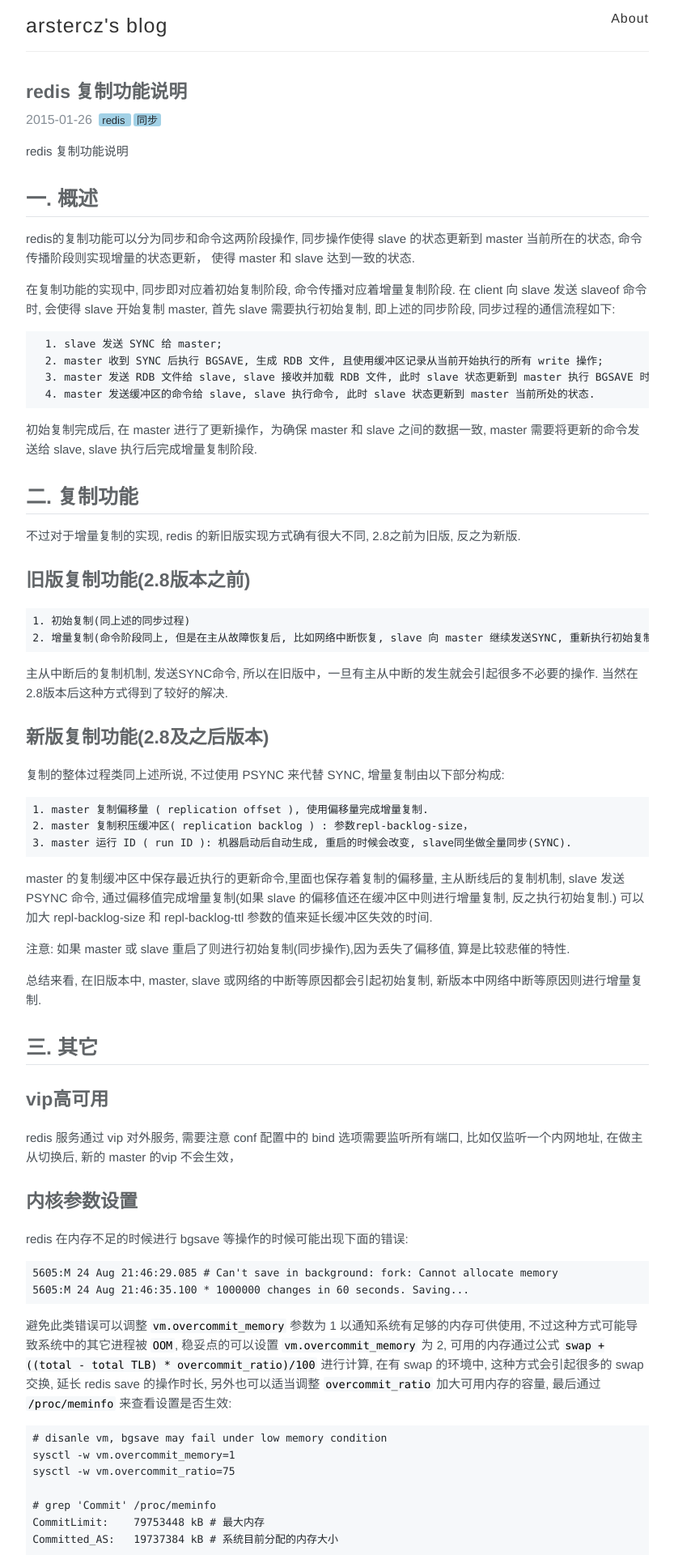
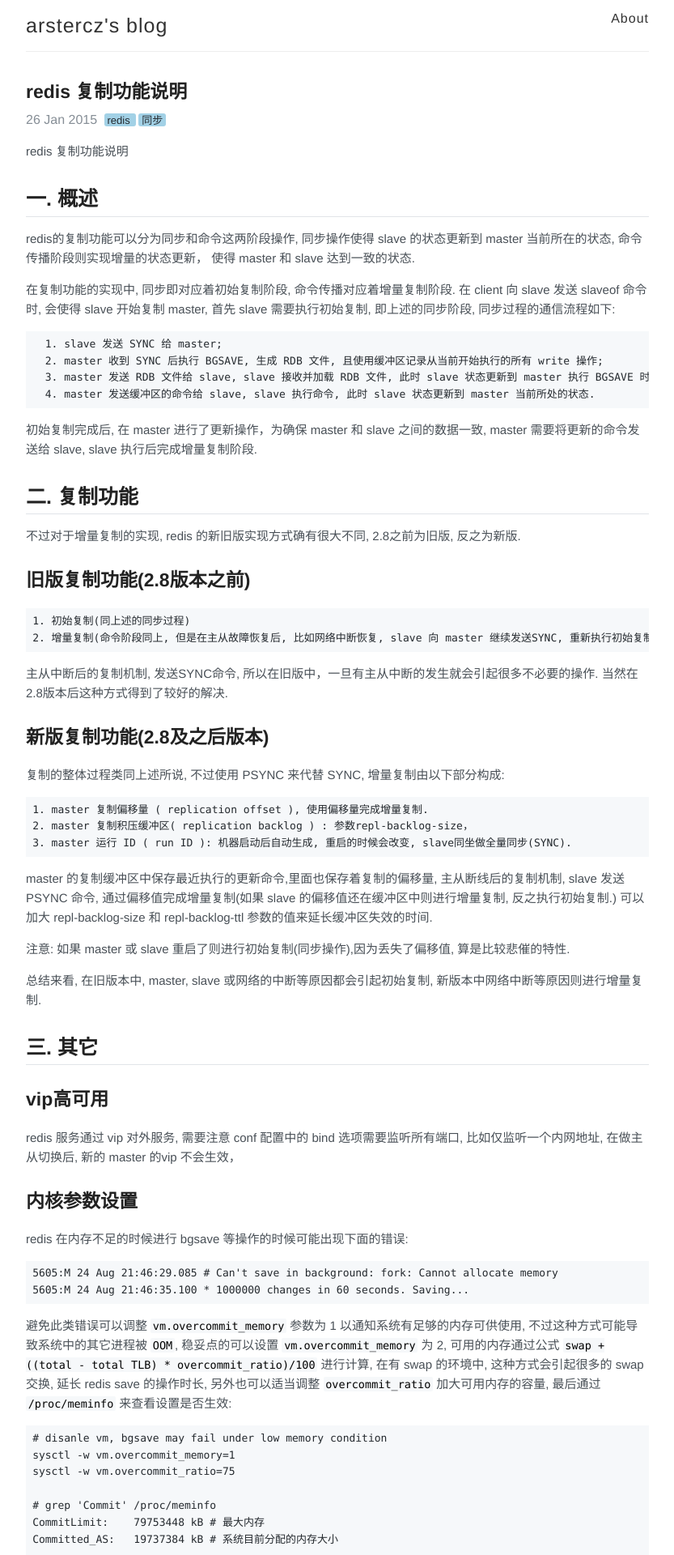
Before and after one commit to arstercz/arstercz.github.io, a Jekyll site: the page built from _posts/2015-01-26-redis-%e5%a4%8d%e5%88%b6%e5%8a%9f%e8%83%bd%e8%af%b4%e6%98%8e.md, in a window 1280 px wide. Shown: the top 1920 px of the page at 81% size, without its empty margins (223-1056 px from the left). Built offline with Jekyll 4.4.1, drawn with Linux system fonts in a browser that asks for light colours; comment, search, counter and statistics services are not loaded.

Commit message:
change post date format

```diff
--- a/_layouts/post.html
+++ b/_layouts/post.html
@@ -7,7 +7,7 @@
 
   <div clsss="meta">
     <span class="date">
-      {{ page.date | date: "%Y-%m-%d" }}
+      {{ page.date | date_to_string }}
     </span>
 
     <ul class="tag">
--- a/_sass/_variables.scss
+++ b/_sass/_variables.scss
@@ -8,7 +8,7 @@
 
 // Grays
 $black: #000;
-$darkerGray: #616568;
+$darkerGray: #222;
 $darkGray: #333;
 $gray: #666;
 $lightGray: #eee;
```
